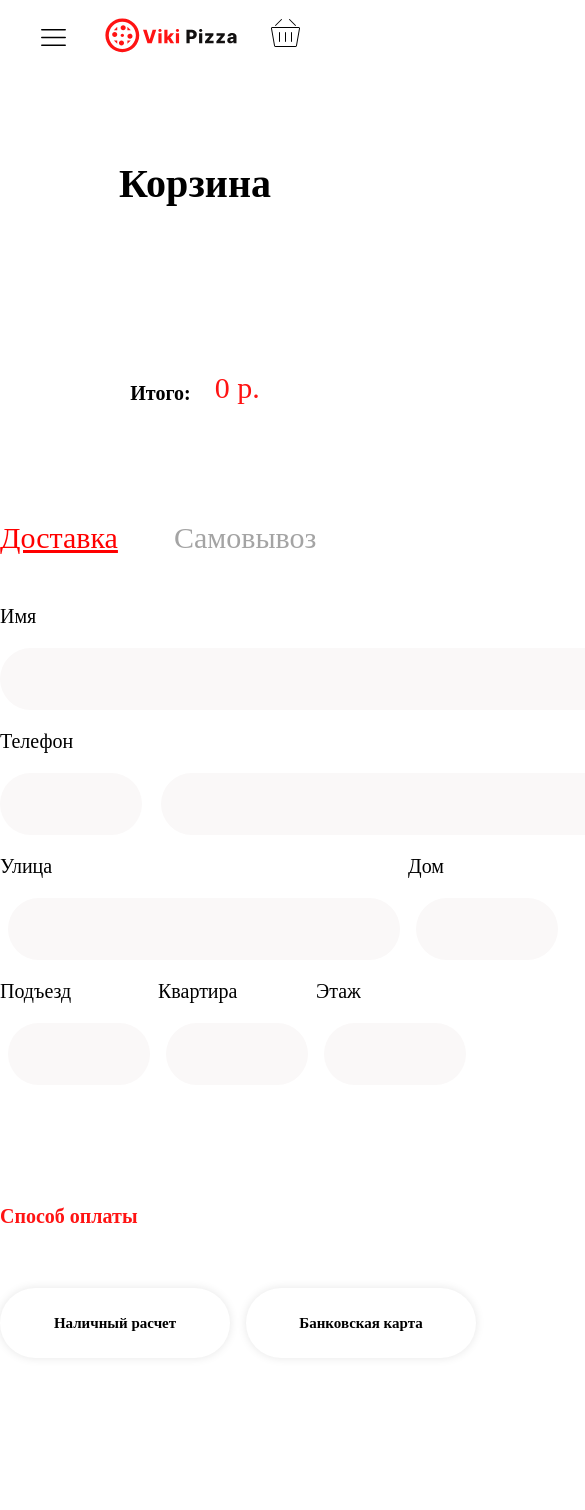
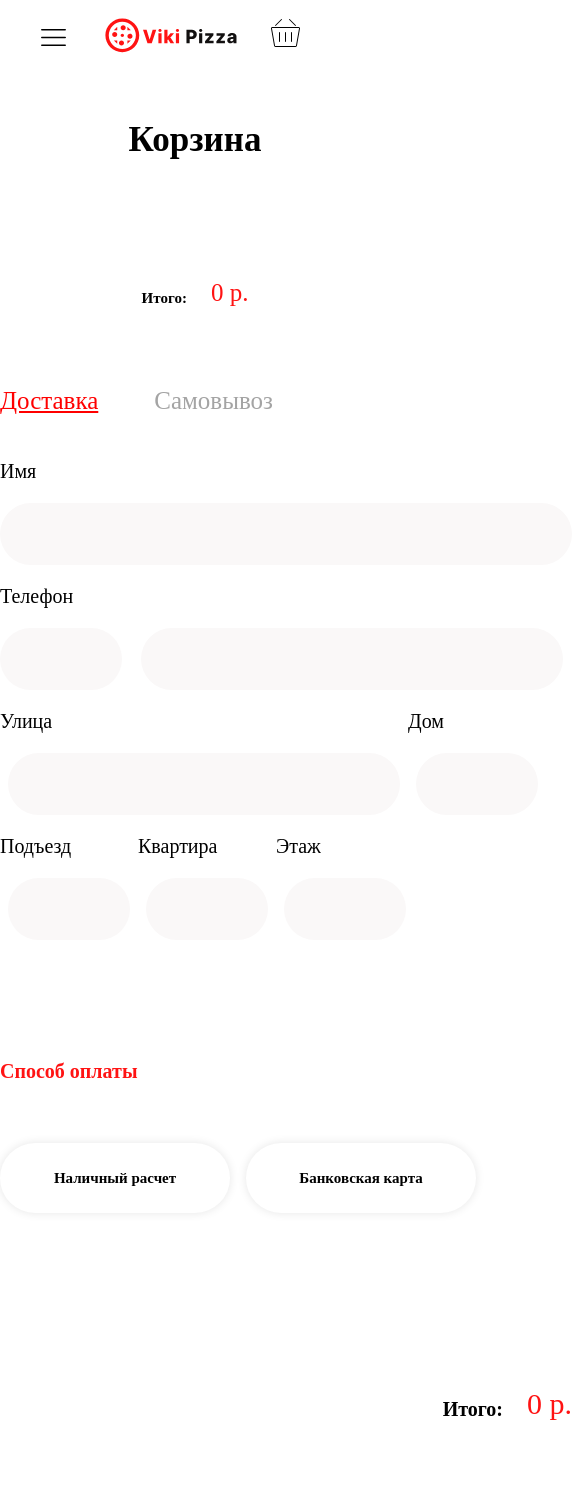
Before and after one commit to Pavlik17/pizza, a Vue app: page /cart in a window 390 px wide. Shown: the top 1510 px of the page, 585 px wide, since content can reach past the window. Built offline with nearby package versions, Linux system fonts and the light colour scheme.

Commit message:
адаптив для планшета, частично мобилы корзины'origin/main'

```diff
--- a/src/components/CartContent/style.scss
+++ b/src/components/CartContent/style.scss
@@ -59,5 +59,29 @@
   }
 }
 @media (max-width: 850px) {
+  .main-container{
+    max-width: 580px;
+  }
+  .cart-title{
+    font-size: 35px;
+    padding-top: 60px;
+    padding-bottom: 30px;
+  }
+  .total-sum{
+    padding-bottom: 30px;
+  }
+  .total{
+    font-size: 15px;
+  }
+  .total_prise{
+    font-size: 25px;
+  }
+}
+@media (max-width: 630px){
+.main-container{
+  display: flex;
+}
+}
+@media (min-width: 320px) and (max-width: 490px){
 
 }
--- a/src/components/CartElement/CartElement.vue
+++ b/src/components/CartElement/CartElement.vue
@@ -3,6 +3,7 @@ import MinusCartButton from "@/components/icons/MinusCartButton/MinusCartButton.
 import PlusCartButton from "@/components/icons/PlusCartButton/PlusCartButton.vue";
 import DeleteProductCartButton from "@/components/icons/DeleteProductCartButton/DeleteProductCartButton.vue";
 import {ProductDataStore} from "@/store/store.js";
+import DeleteProduct from "@/components/icons/DeleteProduct/DeleteProduct.vue";
 
 const store = ProductDataStore();
 const props = defineProps({
@@ -29,6 +30,24 @@ const props = defineProps({
     <div class="price_product">{{props.price * props.count}} р.</div>
     <delete-product-cart-button class="delete-product-cart-button" @click="store.removeProductFromCart(props.idProduct)"/>
   </div>
+
+  <div class="mobile-cart-element">
+    <div class="mobile-product-image">
+      <img class="mobile-image" src="../../../public/assets/pizza_cart_image.png" alt="pizza">
+    </div>
+    <p class="mobile-product-name">{{props.product_name}}</p>
+    <div class="mobile-quantity-price">
+      <div class="mobile-quantity-panel">
+        <minus-cart-button class="mobile-minus_quantity_button" @click="store.minusProductInCart(idProduct)"/>
+        <div class="mobile-quantity_products">{{props.count}}</div>
+        <plus-cart-button class="mobile-add_quantity_button" @click="store.plusProductInCart(idProduct)"/>
+      </div>
+      <div class="mobile-price_product">{{props.price * props.count}} р.</div>
+    </div>
+    <button class="mobile-delete-product-cart-button" @click="store.removeProductFromCart(props.idProduct)">
+      <delete-product></delete-product>
+    </button>
+  </div>
 </template>
 
 <style lang="scss" scoped src="./style.scss"></style>
--- a/src/components/CartElement/style.scss
+++ b/src/components/CartElement/style.scss
@@ -20,7 +20,6 @@
   font-family: Raleway-Regular Raleway-SemiBold, serif;
   font-size: 28px;
   font-weight: 600;
-
 }
 .quantity-panel{
   display: flex;
@@ -42,6 +41,9 @@
   margin-top: -100px;
 
 }
+.mobile-cart-element{
+  display: none;
+}
 @media (max-width: 1300px){
   .cart-title{
     font-size: 45px;
@@ -56,6 +58,9 @@
   .price_product{
     font-size: 25px;
     padding-left: 140px;
+  }
+  .mobile-cart-element{
+    display: none;
   }
 }
 @media (max-width: 1100px) {
@@ -74,7 +79,7 @@
   }
   .price_product{
     padding-left: 80px;
-    font-size: 20px;
+    font-size: 15px;
   }
   .image{
     max-width: 100px;
@@ -82,8 +87,96 @@
   .delete-product-cart-button{
     margin-top: -70px;
   }
+  .mobile-cart-element{
+    display: none;
+  }
 }
 
 @media (max-width: 850px) {
-
+  .image{
+    max-width: 80px;
+  }
+  .product-name{
+    padding-right: 40px;
+    font-size:15px;
+  }
+  .minus_quantity_button{
+    max-width: 25px;
+  }
+  .quantity_products{
+    font-size: 20px;
+  }
+  .add_quantity_button{
+    max-width: 25px;
+  }
+  .price_product{
+    padding-left: 40px;
+  }
+  .delete-product-cart-button{
+    max-width: 30px;
+  }
+  .mobile-cart-element{
+    display: none;
+  }
 }
+@media (max-width: 650px) {
+  .cart-element{
+    display: none;
+  }
+  .mobile-cart-element{
+    display: flex;
+    flex-direction: column;
+    margin-top: 5px;
+  }
+  .mobile-product-image{
+    margin: 0 auto;
+  }
+  .mobile-product-name{
+    color: #FF1313;
+    font-family: Raleway-Regular Raleway-SemiBold, serif;
+    font-size:15px;
+    font-weight: 600;
+    margin: 0 auto;
+    padding-top: 10px;
+  }
+  .mobile-quantity-price{
+    display: flex;
+    flex-direction: column;
+    margin: 0 auto;
+    padding-top: 15px;
+  }
+  .mobile-quantity-panel{
+    display: flex;
+    flex-direction: row;
+  }
+  .mobile-minus_quantity_button{}
+  .mobile-quantity_products{
+    padding-left: 6px;
+    padding-right: 6px;
+    font-size: 32px;
+    color: #ff1313;
+  }
+  .mobile-add_quantity_button{}
+  .mobile-price_product{
+    font-size: 28px;
+    color: #ff1313;
+    margin: 0 auto;
+    padding-top: 20px;
+  }
+  .mobile-delete-product-cart-button{
+    height: 25px;
+    border-radius: 50px;
+    margin-top: 20px;
+    border:2px solid #d3d3d3;
+    display: flex;
+    flex-direction: column;
+    justify-content: center;
+    align-items: center;
+    background-color: #faf8f8;
+  }
+}
+@media (min-width: 320px) and (max-width: 490px){
+  .cart-element{
+    display: none;
+  }
+}
--- a/src/components/Footer/style.scss
+++ b/src/components/Footer/style.scss
@@ -90,6 +90,12 @@
   .footer{
     width: 100%;
   }
+  .footer__container{
+    flex-wrap: wrap;
+  }
+  .footer-logo-pizza{
+    display: none;
+  }
   .contacts{
     display: none;
   }
@@ -119,8 +125,8 @@
     align-items: center;
     margin: 0 auto;
   }
-  .footer-logo-pizza__image{
-    position: static;
+  .footer-logo-pizza{
+    display: none;
   }
  .menu{
    padding-left: 0;
@@ -140,6 +146,9 @@
   .footer{
     width: 100%;
   }
+  .footer-logo-pizza{
+    display: none;
+  }
   .menu__footer-list-element{
     font-size: 13px;
   }
--- a/src/components/OrderInformation/style.scss
+++ b/src/components/OrderInformation/style.scss
@@ -323,66 +323,82 @@
   .input_field_name{
     width: 600px;
     height: 60px;
+    font-size: 20px;
   }
   .validation_failed_input_name{
     width: 600px;
     height: 60px;
+    font-size: 20px;
   }
   .code_country{
     width: 120px;
     height: 60px;
+    font-size: 20px;
   }
   .validation_failed_code_country{
     width: 120px;
     height: 60px;
+    font-size: 20px;
   }
   .phone_number{
     width: 440px;
     height: 60px;
+    font-size: 20px;
   }
   .validation_failed_phone_number{
     width: 440px;
     height: 60px;
+    font-size: 20px;
   }
   .street{
     width: 370px;
     height: 60px;
+    font-size: 20px;
   }
   .validation_failed_street{
     width: 370px;
     height: 60px;
+    font-size: 20px;
   }
   .home{
     width: 120px;
     height: 60px;
+    font-size: 20px;
   }
   .validation_failed_home{
     width: 120px;
     height: 60px;
+    font-size: 20px;
   }
   .entrance{
     width: 120px;
     height: 60px;
+    font-size: 20px;
   }
   .validation_failed_entrance{
     width: 120px;
     height: 60px;
+    font-size: 20px;
   }
   .flat{
     width: 120px;
     height: 60px;
+    font-size: 20px;
   }
   .validation_failed_flat{
     width: 120px;
     height: 60px;
+    font-size: 20px;
   }
   .floor{
     width: 120px;
     height: 60px;
+    font-size: 20px;
   }
   .validation_failed_floor{
     width: 120px;
     height: 60px;
+    font-size: 20px;
   }
   .phone-number-user{
     font-size: 20px;
@@ -408,6 +424,14 @@
   .total_prise{
     font-size: 30px;
   }
+  .pick-up-time__question{
+    font-size: 20px;
+  }
+  .time-button{
+    width: 120px;
+    height: 50px;
+    font-size: 15px;
+  }
   .payment-method-title{
     font-size: 20px;
   }
@@ -426,5 +450,64 @@
   }
 }
 @media (max-width: 850px) {
+  .shipping_method__delivery_visited{
+    font-size: 25px;
+  }
+  .shipping_method__delivery{
+    font-size: 25px;
+  }
+  .shipping_method__pickup{
+    font-size: 25px;
+  }
+  .shipping_method__pickup_visited{
+    font-size: 25px;
+  }
+  .input_field_name{
+    max-width: 550px;
+  }
+  .validation_failed_input_name{
+    max-width: 550px;
+  }
+  .code_country{
+    max-width: 100px;
+  }
+  .validation_failed_code_country{
+    max-width: 100px;
+  }
+  .phone_number{
+    max-width: 400px;
+  }
+  .validation_failed_phone_number{
+    max-width: 400px;
+  }
+  .home{
+    max-width: 100px;
+  }
+  .validation_failed_home{
+    max-width: 100px;
+  }
+  .entrance{
+    max-width: 100px;
+  }
+  .validation_failed_entrance{
+    max-width: 100px;
+  }
+  .flat{
+    max-width: 100px;
+  }
+  .validation_failed_flat{
+    max-width: 100px;
+  }
+  .floor{
+    max-width: 100px;
+  }
+  .validation_failed_floor{
+    max-width: 100px;
+  }
+}
+@media (max-width: 650px){
 
 }
+@media (min-width: 320px) and (max-width: 490px){
+
+}
--- /dev/null
+++ b/src/components/icons/DeleteProduct/DeleteProduct.vue
@@ -0,0 +1,5 @@
+<template>
+  <svg width="11" height="11" viewBox="0 0 11 11" fill="none" xmlns="http://www.w3.org/2000/svg">
+    <path d="M10.0547 10.0554L5.51821 5.51898M5.51821 5.51898L0.981759 0.982535M5.51821 5.51898L10.0547 0.982535M5.51821 5.51898L0.981759 10.0554" stroke="#D3D3D3" stroke-width="1.60388" stroke-linecap="round"/>
+  </svg>
+</template>
```
